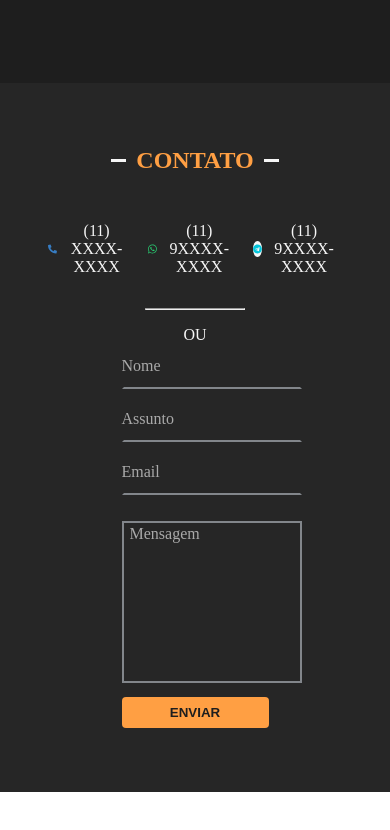
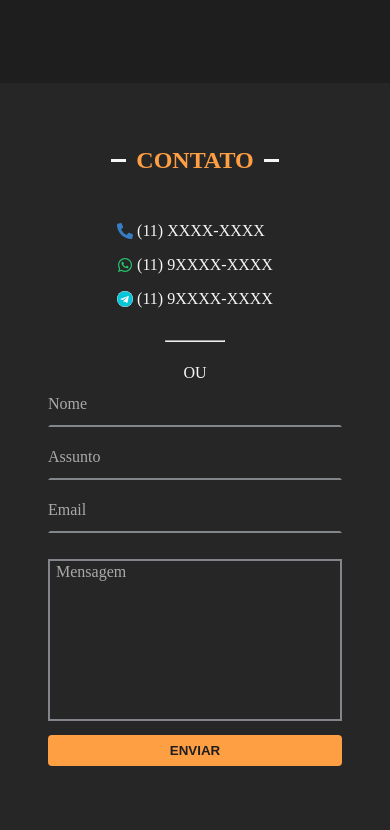
Before and after one commit to carol-frazao/big-burguer, a React (Create React App) app: page /sobre in a window 390 px wide. Shown: the part 4126-4956 px from the top of the page. Before the commit the page ends 4918 px from the top, so only its background shows below. Built offline with nearby package versions, Linux system fonts and the light colour scheme; a web font is replaced by a local one.

Commit message:
Estilos formulario, add validações; responsividade

```diff
--- a/src/components/About/About.jsx
+++ b/src/components/About/About.jsx
@@ -18,7 +18,7 @@ const About = () => {
                     <h2> Visite nossa loja </h2>
                     <div className="location">
                         <div className="iframe">
-                            <iframe title='fake-map' src="https://www.google.com/maps/embed?pb=!1m18!1m12!1m3!1d11923.864085496709!2d-46.64516638760085!3d-23.544926705666168!2m3!1f0!2f0!3f0!3m2!1i1024!2i768!4f13.1!3m3!1m2!1s0x94ce5853d96a1441%3A0xebba5cad95ff31bb!2sZona%20Central%20de%20S%C3%A3o%20Paulo%20-%20Rep%C3%BAblica%2C%20S%C3%A3o%20Paulo%20-%20SP%2C%2001037-010!5e0!3m2!1spt-PT!2sbr!4v1676403573569!5m2!1spt-PT!2sbr" width="400" height="300" allowfullscreen="" loading="lazy" referrerpolicy="no-referrer-when-downgrade"></iframe>
+                            <iframe title='fake-map' src="https://www.google.com/maps/embed?pb=!1m18!1m12!1m3!1d11923.864085496709!2d-46.64516638760085!3d-23.544926705666168!2m3!1f0!2f0!3f0!3m2!1i1024!2i768!4f13.1!3m3!1m2!1s0x94ce5853d96a1441%3A0xebba5cad95ff31bb!2sZona%20Central%20de%20S%C3%A3o%20Paulo%20-%20Rep%C3%BAblica%2C%20S%C3%A3o%20Paulo%20-%20SP%2C%2001037-010!5e0!3m2!1spt-PT!2sbr!4v1676403573569!5m2!1spt-PT!2sbr" width="400" height="300" allowFullScreen="" loading="lazy" referrerPolicy="no-referrer-when-downgrade"></iframe>
                         </div>
                         <div className='address'>
                             <span className="text-address">
--- a/src/components/Contato/_contact.sass
+++ b/src/components/Contato/_contact.sass
@@ -5,103 +5,122 @@
 .contact
     background-color: $light-dark
 
-    .phones
-        @include flex-center
-        gap: 1rem
+    .contact-container
 
-        a
+        @include  flex-center
+        flex-direction: column
+        width: 100%
+
+        .phones
             @include flex-center
-            gap: 4px
+            gap: 1rem
+
+            @include for-max-sm
+                flex-direction: column
+                align-items: flex-start
+                width: auto
+
+            a
+                @include flex-center
+                gap: 4px
+                color: $light
+                text-decoration: none
+                cursor: pointer
+                transition: .2s all
+                &:hover
+                    color:  $orange-primary
+            .tel svg
+                color: $blue
+            .wpp svg
+                color: $green
+            .telegram svg
+                color: $info
+                background: $light
+                border-radius: 50%
+
+        hr
+            width: 100px
+            margin-top: 2rem
+            margin-bottom: 1.4rem
+            @include for-max-sm
+                width: 60px
+        span
             color: $light
-            text-decoration: none
-            cursor: pointer
-            transition: .2s all
-            &:hover
-                color:  $orange-primary
-        .tel svg
-            color: $blue
-        .wpp svg
-            color: $green
-        .telegram svg
-            color: $info
-            background: $light
-            border-radius: 50%
 
-    hr
-        max-width: 100px
-        margin-top: 2rem
-        margin-bottom: 1rem
-    span
-        color: $light
+        .form-container
+            width: 100%
+            form
+                width: 50%
+                @include for-max-lg
+                    width: 70%
+                @include for-max-sm
+                    width: 100%
+                .label-float
+                    position: relative
+                    padding-top: 18px
 
-    .form-container
-        form
-            .label-float
-                position: relative
-                padding-top: 18px
-
-                label
-                    color:  $light-opacity
-                textarea
-                    border: solid 2px $secondary !important
-                    resize: none
-                    &:focus
-                        border: solid 2px $orange-primary !important
-                input, textarea
-                    color: $light
-                    background-color: transparent
-                    border-color: transparent
-                    border-bottom: solid 2px $secondary
-                    outline: none
-                    padding: 4px
-                    min-width: 180px
-                    transition: all .3s ease-out
-                    -webkit-transition: all .3s ease-out
-                    -moz-transition: all .3s ease-out
-                    -webkit-appearance: none
-                    &:focus
-                        border-bottom: 2px solid $orange-primary
-                    &::placeholder
-                        color: transparent
-                    // &:required:invalid + label
-                    //     color: $danger
-                    // &:focus:required:invalid
-                    //     border-bottom: 2px solid $danger
-                    &:focus:required:invalid + label:before
-                        content: '*'
-                        color: $danger
-                        margin-right: 4px
-                        font-size: 12px
-                    &:focus + label,
-                    &:not(:placeholder-shown) + label
-                        font-size: 12px
-                        margin-top: 0
-                label
-                    pointer-events: none
-                    position: absolute
-                    top: 0
-                    left: 0
-                    margin-top: 13px
-                    transition: all .3s ease-out
-                    -webkit-transition: all .3s ease-out
-                    -moz-transition: all .3s ease-out
-                .label-msg
-                    margin-top: 22px
-                    margin-left: 8px
-            button
-                background-color: $orange-primary
-                border: none
-                padding: 8px
-                border-radius: 4px
-                color: $dark
-                font-weight: bold
-                text-transform: uppercase
-                transition: .2s
-                &:hover
-                    box-shadow: 0 0 2px 1px #fefefe75
-                &:active
-                    -webkit-transform: scale(.95)
-                    -moz-transform: scale(.95)
-                    -o-transform: scale(.95)
-                    -ms-transform: scale(.95)
-                    transform: scale(.95)
+                    label
+                        color:  $light-opacity
+                    textarea
+                        border: solid 2px $secondary !important
+                        resize: none
+                        &:focus
+                            border: solid 2px $orange-primary !important
+                    input, textarea
+                        color: $light
+                        background-color: transparent
+                        border-color: transparent
+                        border-bottom: solid 2px $secondary
+                        outline: none
+                        padding: 4px
+                        min-width: 180px
+                        transition: all .3s ease-out
+                        -webkit-transition: all .3s ease-out
+                        -moz-transition: all .3s ease-out
+                        -webkit-appearance: none
+                        &:focus
+                            border-bottom: 2px solid $orange-primary
+                        &::placeholder
+                            color: transparent
+                        // &:required:invalid + label
+                        //     color: $danger
+                        // &:focus:required:invalid
+                        //     border-bottom: 2px solid $danger
+                        &:focus:required:invalid + label:before
+                            content: '*'
+                            color: $danger
+                            margin-right: 4px
+                            font-size: 12px
+                        &:focus + label,
+                        &:not(:placeholder-shown) + label
+                            font-size: 12px
+                            margin-top: 0
+                    label
+                        pointer-events: none
+                        position: absolute
+                        top: 0
+                        left: 0
+                        margin-top: 13px
+                        transition: all .3s ease-out
+                        -webkit-transition: all .3s ease-out
+                        -moz-transition: all .3s ease-out
+                    .label-msg
+                        margin-top: 22px
+                        margin-left: 8px
+                button
+                    background-color: $orange-primary
+                    border: none
+                    padding: 8px
+                    border-radius: 4px
+                    color: $dark
+                    font-weight: bold
+                    text-transform: uppercase
+                    transition: .2s
+                    &:hover
+                        box-shadow: 0 0 2px 1px #fefefe75
+                    &:active
+                        -webkit-transform: scale(.95)
+                        -moz-transform: scale(.95)
+                        -o-transform: scale(.95)
+                        -ms-transform: scale(.95)
+                        transform: scale(.95)
--- a/src/index.css
+++ b/src/index.css
@@ -421,13 +421,27 @@ section.about-us .store-location .address .rotas img {
 .contact {
   background-color: #262626;
 }
-.contact .phones {
+.contact .contact-container {
+  display: flex;
+  align-items: center;
+  justify-content: center;
+  flex-direction: column;
+  width: 100%;
+}
+.contact .contact-container .phones {
   display: flex;
   align-items: center;
   justify-content: center;
   gap: 1rem;
 }
-.contact .phones a {
+@media (max-width: 576px) {
+  .contact .contact-container .phones {
+    flex-direction: column;
+    align-items: flex-start;
+    width: auto;
+  }
+}
+.contact .contact-container .phones a {
   display: flex;
   align-items: center;
   justify-content: center;
@@ -437,43 +451,64 @@ section.about-us .store-location .address .rotas img {
   cursor: pointer;
   transition: 0.2s all;
 }
-.contact .phones a:hover {
+.contact .contact-container .phones a:hover {
   color: #ff9f43;
 }
-.contact .phones .tel svg {
+.contact .contact-container .phones .tel svg {
   color: #377dc3;
 }
-.contact .phones .wpp svg {
+.contact .contact-container .phones .wpp svg {
   color: #28c76f;
 }
-.contact .phones .telegram svg {
+.contact .contact-container .phones .telegram svg {
   color: #04c6db;
   background: #f6f6f6;
   border-radius: 50%;
 }
-.contact hr {
-  max-width: 100px;
+.contact .contact-container hr {
+  width: 100px;
   margin-top: 2rem;
-  margin-bottom: 1rem;
+  margin-bottom: 1.4rem;
 }
-.contact span {
+@media (max-width: 576px) {
+  .contact .contact-container hr {
+    width: 60px;
+  }
+}
+.contact .contact-container span {
   color: #f6f6f6;
 }
-.contact .form-container form .label-float {
+.contact .contact-container .form-container {
+  width: 100%;
+}
+.contact .contact-container .form-container form {
+  width: 50%;
+}
+@media (max-width: 992px) {
+  .contact .contact-container .form-container form {
+    width: 70%;
+  }
+}
+@media (max-width: 576px) {
+  .contact .contact-container .form-container form {
+    width: 100%;
+  }
+}
+.contact .contact-container .form-container form .label-float {
   position: relative;
   padding-top: 18px;
 }
-.contact .form-container form .label-float label {
+.contact .contact-container .form-container form .label-float label {
   color: rgba(255, 255, 255, 0.6078431373);
 }
-.contact .form-container form .label-float textarea {
+.contact .contact-container .form-container form .label-float textarea {
   border: solid 2px #82868b !important;
   resize: none;
 }
-.contact .form-container form .label-float textarea:focus {
+.contact .contact-container .form-container form .label-float textarea:focus {
   border: solid 2px #ff9f43 !important;
 }
-.contact .form-container form .label-float input, .contact .form-container form .label-float textarea {
+.contact .contact-container .form-container form .label-float input, .contact .contact-container .form-container form .label-float textarea {
   color: #f6f6f6;
   background-color: transparent;
   border-color: transparent;
@@ -486,30 +521,30 @@ section.about-us .store-location .address .rotas img {
   -moz-transition: all 0.3s ease-out;
   -webkit-appearance: none;
 }
-.contact .form-container form .label-float input:focus, .contact .form-container form .label-float textarea:focus {
+.contact .contact-container .form-container form .label-float input:focus, .contact .contact-container .form-container form .label-float textarea:focus {
   border-bottom: 2px solid #ff9f43;
 }
-.contact .form-container form .label-float input::-moz-placeholder, .contact .form-container form .label-float textarea::-moz-placeholder {
+.contact .contact-container .form-container form .label-float input::-moz-placeholder, .contact .contact-container .form-container form .label-float textarea::-moz-placeholder {
   color: transparent;
 }
-.contact .form-container form .label-float input::placeholder, .contact .form-container form .label-float textarea::placeholder {
+.contact .contact-container .form-container form .label-float input::placeholder, .contact .contact-container .form-container form .label-float textarea::placeholder {
   color: transparent;
 }
-.contact .form-container form .label-float input:focus:required:invalid + label:before, .contact .form-container form .label-float textarea:focus:required:invalid + label:before {
+.contact .contact-container .form-container form .label-float input:focus:required:invalid + label:before, .contact .contact-container .form-container form .label-float textarea:focus:required:invalid + label:before {
   content: "*";
   color: #ea5455;
   margin-right: 4px;
   font-size: 12px;
 }
-.contact .form-container form .label-float input:not(:-moz-placeholder-shown) + label, .contact .form-container form .label-float textarea:not(:-moz-placeholder-shown) + label {
+.contact .contact-container .form-container form .label-float input:not(:-moz-placeholder-shown) + label, .contact .contact-container .form-container form .label-float textarea:not(:-moz-placeholder-shown) + label {
   font-size: 12px;
   margin-top: 0;
 }
-.contact .form-container form .label-float input:focus + label, .contact .form-container form .label-float input:not(:placeholder-shown) + label, .contact .form-container form .label-float textarea:focus + label, .contact .form-container form .label-float textarea:not(:placeholder-shown) + label {
+.contact .contact-container .form-container form .label-float input:focus + label, .contact .contact-container .form-container form .label-float input:not(:placeholder-shown) + label, .contact .contact-container .form-container form .label-float textarea:focus + label, .contact .contact-container .form-container form .label-float textarea:not(:placeholder-shown) + label {
   font-size: 12px;
   margin-top: 0;
 }
-.contact .form-container form .label-float label {
+.contact .contact-container .form-container form .label-float label {
   pointer-events: none;
   position: absolute;
   top: 0;
@@ -519,11 +554,11 @@ section.about-us .store-location .address .rotas img {
   -webkit-transition: all 0.3s ease-out;
   -moz-transition: all 0.3s ease-out;
 }
-.contact .form-container form .label-float .label-msg {
+.contact .contact-container .form-container form .label-float .label-msg {
   margin-top: 22px;
   margin-left: 8px;
 }
-.contact .form-container form button {
+.contact .contact-container .form-container form button {
   background-color: #ff9f43;
   border: none;
   padding: 8px;
@@ -533,10 +568,10 @@ section.about-us .store-location .address .rotas img {
   text-transform: uppercase;
   transition: 0.2s;
 }
-.contact .form-container form button:hover {
+.contact .contact-container .form-container form button:hover {
   box-shadow: 0 0 2px 1px rgba(254, 254, 254, 0.4588235294);
 }
-.contact .form-container form button:active {
+.contact .contact-container .form-container form button:active {
   transform: scale(0.95);
 }
 
```
Also changed, not shown: src/components/Contato/Contact.jsx (+102 -10 lines).
